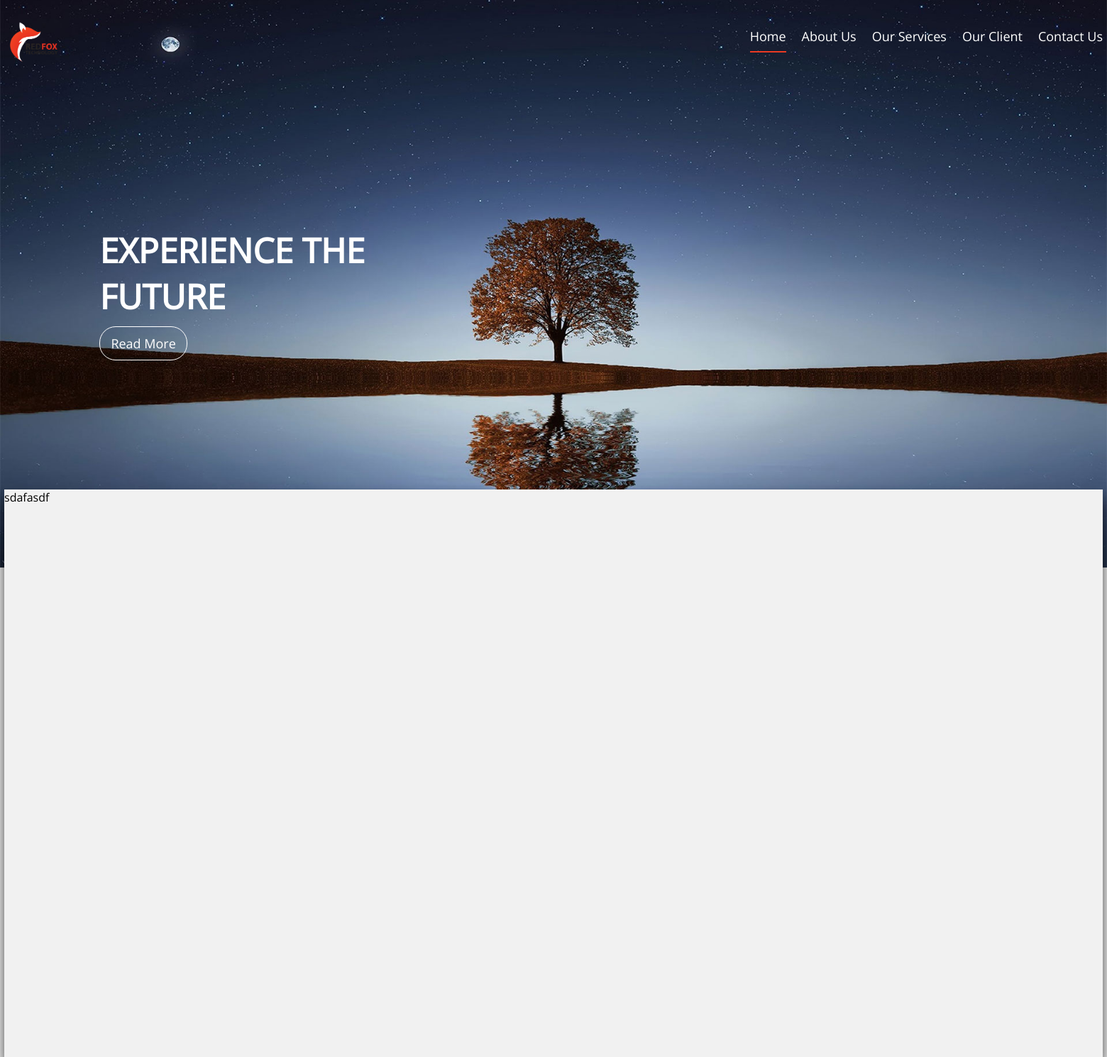
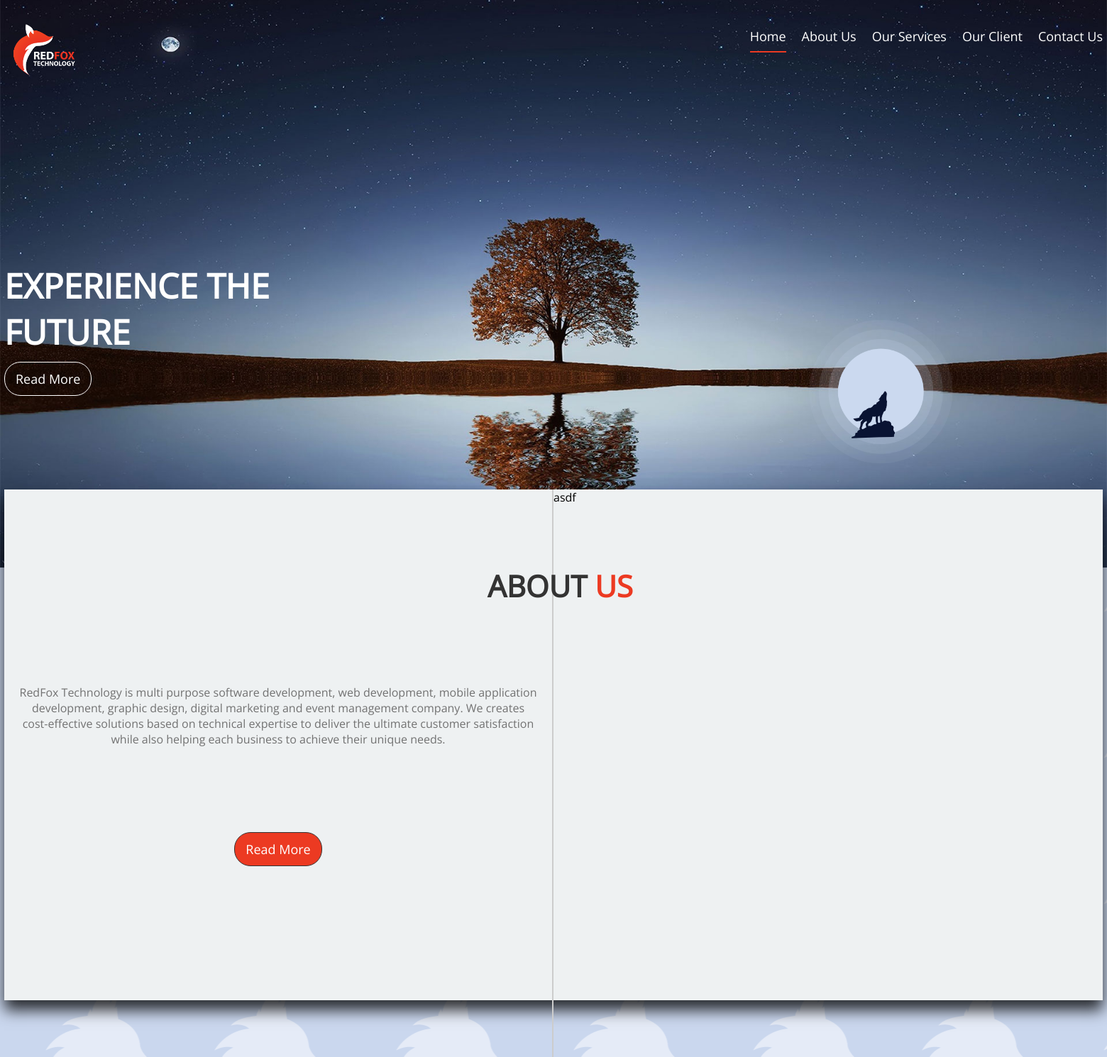
Before and after one commit to dahalprastut/redFox, a PHP site: page / in a window 1560 px wide. Shown: the whole page at 71% size. Run offline with PHP 8.4, Linux system fonts and the light colour scheme.

Commit message:
about us

```diff
--- a/css/style.css
+++ b/css/style.css
@@ -1,6 +1,7 @@
 body {
   margin: 0;
-  font-family: 'Open Sans', sans-serif; }
+  font-family: 'Open Sans', sans-serif;
+  background: url(../images/wolfbackground.png) center center; }
 
 img {
   display: block; }
@@ -40,7 +41,7 @@ img {
   .home-page .left {
     float: left; }
     .home-page .left img {
-      height: 62px; }
+      height: 82px; }
   .home-page ul {
     float: right;
     margin: 0;
@@ -69,17 +70,31 @@ img {
     color: #fff;
     font-size: 22px;
     display: none; }
-  .home-page header {
-    position: absolute;
-    top: 40%;
-    left: 9%; }
-    .home-page header h2 {
-      margin: 0;
-      font-size: 48px;
-      color: #fff; }
+  .home-page .outer-header {
+    width: 1548px;
+    margin: auto;
+    position: relative; }
+    .home-page .outer-header header {
+      position: absolute;
+      top: 258px;
+      left: 0; }
+      .home-page .outer-header header h2 {
+        margin: 0;
+        font-size: 48px;
+        color: #fff; }
+  .home-page .outer-wolf {
+    width: 1548px;
+    margin: auto;
+    position: relative; }
+    .home-page .outer-wolf .wolf {
+      position: absolute;
+      top: 320px;
+      right: 10%; }
+    .home-page .outer-wolf img {
+      height: 240px; }
 
 @media (max-width: 1548px) {
-  .home-page nav {
+  .home-page nav, .home-page .outer-header header {
     padding: 0 20px; } }
 @media (max-width: 690px) {
   .home-page nav ul {
@@ -101,11 +116,44 @@ img {
   .home-page nav .hidden-color-changed {
     color: #ed3d21; } }
 main .center {
-  background: #F1F1F1;
+  background: #eef1f2;
   box-shadow: 0px 14px 20px 0px rgba(0, 0, 0, 0.8);
   -webkit-box-shadow: 0px 14px 20px 0px rgba(0, 0, 0, 0.8);
-  height: 100vh;
-  margin-top: -110px; }
+  height: 90vh;
+  margin-top: -110px;
+  position: relative; }
+  main .center h2 {
+    position: absolute;
+    left: 44%;
+    top: 10%;
+    font-size: 42px;
+    font-weight: 700;
+    color: #333; }
+    main .center h2 span {
+      color: #ec3a22; }
+  main .center .left {
+    width: 50%;
+    height: 100vh;
+    border-right: 2px solid #ccc;
+    padding: 0 20px;
+    box-sizing: border-box;
+    float: left;
+    text-align: center; }
+    main .center .left p {
+      margin: 275px 0 0 0;
+      font-size: 16px;
+      color: #727272; }
+    main .center .left .btn {
+      border-color: #333;
+      margin-top: 120px;
+      background: #ec3a22; }
+      main .center .left .btn:hover {
+        color: #333;
+        margin-top: 112px;
+        background: #eef1f2; }
+  main .center .right {
+    width: 50%;
+    float: right; }
 
 @media (max-width: 1548px) {
   main {
--- a/css/style.scss
+++ b/css/style.scss
@@ -1,11 +1,12 @@
 // global start
 
-
-
+$primary-color:#ec3a22;
+$primary-text-color:#333;
+$secondary-text-color:#727272;
 body{
     margin: 0;
     font-family: 'Open Sans', sans-serif;
-
+    background: url(../images/wolfbackground.png) center center;
 }
 
 img{
@@ -39,7 +40,7 @@ img{
 
     &:hover{
 
-       background: #ec3a22;
+       background: $primary-color;
         margin-top: -1px;
     }
 }
@@ -61,7 +62,7 @@ img{
 
 
         img{
-            height: 62px;
+            height: 82px;
         }
     }
 
@@ -85,12 +86,12 @@ img{
                 line-height: 42px;
 
                 &:hover{
-                    color: #ec3a22;
+                    color: $primary-color;
                 }
             }
 
             .active{
-                border-bottom: 2px solid #ec3a22;
+                border-bottom: 2px solid $primary-color;
 
                 &:hover{
                     cursor: default;
@@ -108,10 +109,14 @@ img{
         display: none;
     }
 
+    .outer-header{
+        width: 1548px;
+        margin: auto;
+        position: relative;
         header{
             position: absolute;
-        top:40%;
-        left:9%;
+            top:258px;
+            left:0;
 
             h2{
                 margin: 0;
@@ -122,16 +127,35 @@ img{
 
 
         }
+    }
+
+    .outer-wolf{
+        width: 1548px;
+        margin: auto;
+        position: relative;
+
+        .wolf{
+            position: absolute;
+            top:320px;
+            right: 10%;
+        }
+
+        img{
+            height: 240px;
+        }
+    }
 
 }
 
 
 @media(max-width:1548px){
     .home-page{
-        nav{
+        nav , .outer-header header{
             padding:0 20px;
         }
     }
+
+
 }
 
 @media(max-width:690px){
@@ -178,11 +202,56 @@ img{
 main{
     .center{
 
-        background: #F1F1F1;
+        background: #eef1f2;
         box-shadow:0px 14px 20px 0px rgba(0, 0, 0, 0.8);
         -webkit-box-shadow:0px 14px 20px 0px rgba(0, 0, 0, 0.8);
+        height: 90vh;
+        margin-top: -110px;
+        position: relative;
+
+        h2{
+            position: absolute;
+            left:44%;
+            top:10%;
+            font-size: 42px;
+            font-weight: 700;
+            color: $primary-text-color;
+            span{
+                color: $primary-color;
+            }
+        }
+
+        .left{
+            width: 50%;
             height: 100vh;
-        margin-top: -110px;
+            border-right:2px solid #ccc;
+            padding:0 20px;
+            box-sizing: border-box;
+            float: left;
+            text-align: center;
+
+            p{
+                margin:275px 0 0 0;
+                font-size: 16px;
+                color:$secondary-text-color;
+            }
+
+            .btn{
+                border-color: $primary-text-color;
+                margin-top: 120px;
+                background: $primary-color;
+                &:hover{
+                    color: $primary-text-color;
+                    margin-top: 112px;
+                    background: #eef1f2;
+                }
+            }
+        }
+
+        .right{
+            width: 50%;
+            float: right;
+        }
 
     }
 }
@@ -190,9 +259,6 @@ main{
 @media(max-width:1548px){
     main{
         padding: 0 20px;
-        .center{
-            // width: 80%;
 
     }
 }
-}
--- a/index.php
+++ b/index.php
@@ -16,7 +16,7 @@
         <nav>
             <div class="center clearfix">
                 <a href="#" class="left">
-                    <img src="images/FinalLogoHigh.png" alt="logo">
+                    <img src="images/logo.png" alt="logo">
                 </a>
                 <ul class="clearfix">
                     <li><a class="active" href="#">Home</a></li>
@@ -31,22 +31,39 @@
             </div>
         </nav>
 
-        <header>
-            <h2>EXPERIENCE THE <br>FUTURE</h2>
-            <a href="#" class="btn">Read More</a>
-        </header>
+        <div class="outer-header">
+            <header>
+                <h2>EXPERIENCE THE <br>FUTURE</h2>
+                <a href="#" class="btn">Read More</a>
+            </header>
+        </div>
+        <div class="outer-wolf">
+            <div class="wolf">
+                <img src="images/wolf.png" alt="wolf">
+            </div>
+        </div>
 
     </div>
 
     <!-- home page ends -->
 
+
+    <!-- main starts -->
     <main>
-        <div class="center">
-            sdafasdf
+        <div class="center clearfix">
+            <h2>ABOUT <span>US</span></h2>
+            <div class="left">
+                <p>RedFox Technology is multi purpose software development, web development, mobile application development, graphic design, digital marketing and event management company. We creates cost-effective solutions based on technical expertise to deliver the ultimate customer satisfaction while also helping each business to achieve their unique needs.</p>
+                <a href="#" class="btn">Read More</a>
+            </div>
+            <div class="right">
+                asdf
+            </div>
 
         </div>
     </main>
 
+    <!-- main ends -->
 
     <script src='js/main.js'>
 
--- a/js/main.js
+++ b/js/main.js
@@ -9,3 +9,6 @@ selectMenu.onclick=function(){
 }
 
 // menu ends here
+
+
+// for wolf
```
Also changed, not shown: images/logo.png, images/wolf.png (added), images/wolfbackground.png (added), 1 other file. Lines whose indentation alone changed are shown as unchanged.
